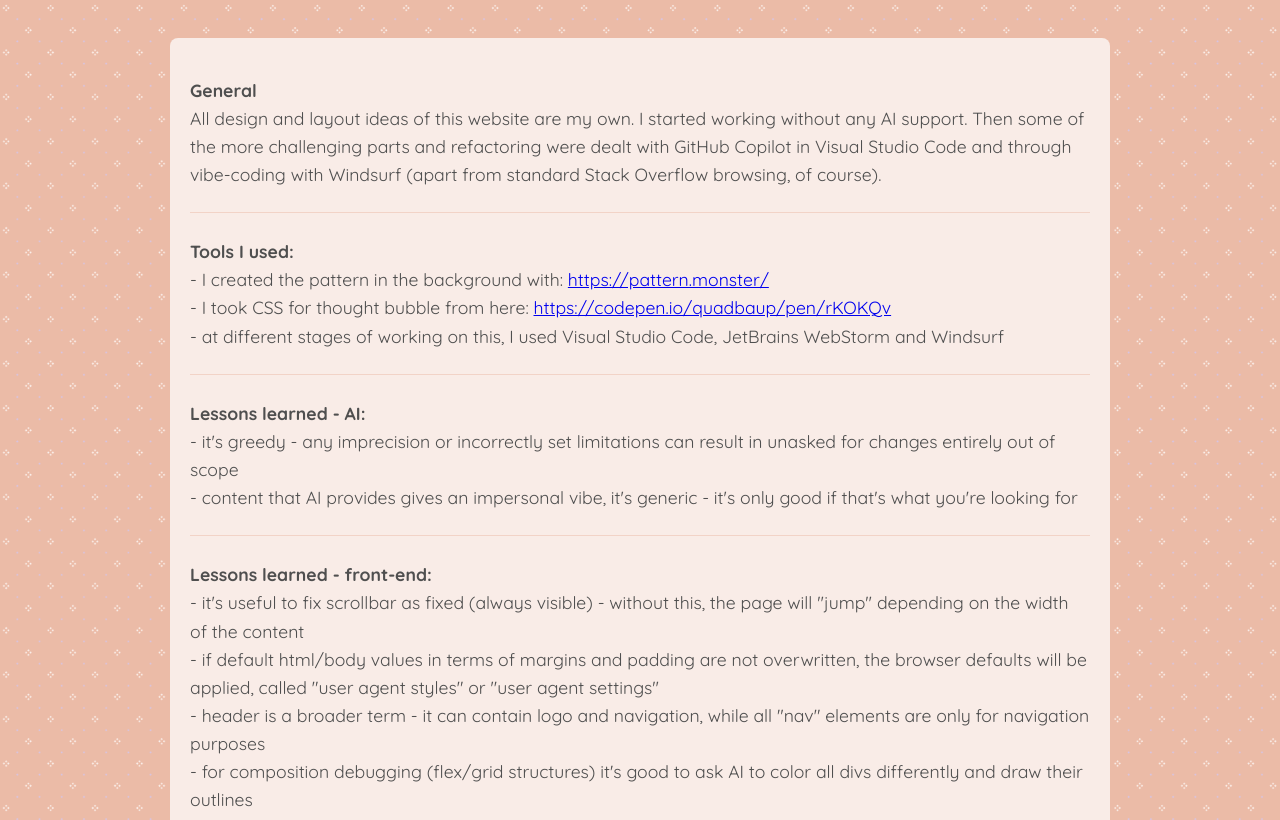
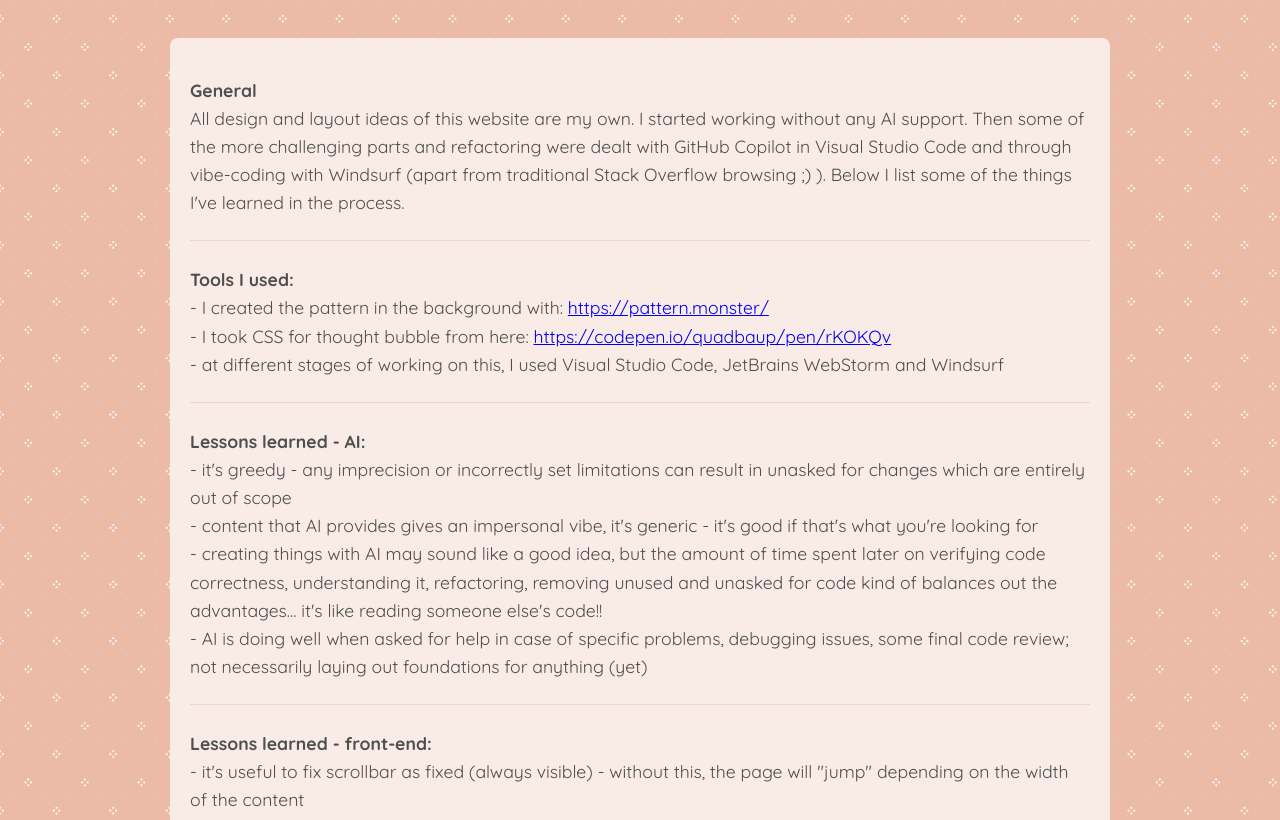
Before and after one commit to zk1989/homepage, a plain HTML site: page about.html in a window 1280 px wide. Shown: the part 135-955 px from the top of the page. Drawn offline with Linux system fonts and the light colour scheme.

Commit message:
Cleaning up

```diff
--- a/about.html
+++ b/about.html
@@ -6,6 +6,8 @@
   <meta name="viewport" content="width=device-width, initial-scale=1, shrink-to-fit=no" />
   <meta http-equiv="x-ua-compatible" content="ie=edge" />
   <title>My Homepage :-)</title>
+  <!-- Favicon -->
+  <link rel="icon" href="favicon.png" type="image/png">
   <!-- Font Awesome, includes LinkedIn and GitHub icons -->
   <link rel="stylesheet" href="https://cdnjs.cloudflare.com/ajax/libs/font-awesome/6.0.0/css/all.min.css" />
   <!-- Quicksand -->
@@ -52,7 +54,8 @@
       <p><b>General</b><br>
         All design and layout ideas of this website are my own. I started working without any AI support.
         Then some of the more challenging parts and refactoring were dealt with GitHub Copilot in Visual Studio Code and
-        through vibe-coding with Windsurf (apart from standard Stack Overflow browsing, of course).</p>
+        through vibe-coding with Windsurf (apart from traditional Stack Overflow browsing ;) ).
+        Below I list some of the things I've learned in the process.</p>
     </div>
 
 
@@ -65,8 +68,13 @@
 
     <div class="about-section">
       <p><b>Lessons learned - AI:</b><br>
-        - it's greedy - any imprecision or incorrectly set limitations can result in unasked for changes entirely out of scope<br>
-        - content that AI provides gives an impersonal vibe, it's generic - it's only good if that's what you're looking for</p>
+        - it's greedy - any imprecision or incorrectly set limitations can result in unasked for changes which are entirely out of scope<br>
+        - content that AI provides gives an impersonal vibe, it's generic - it's good if that's what you're looking for<br>
+        - creating things with AI may sound like a good idea, but the amount of time spent later on verifying code correctness,
+        understanding it, refactoring, removing unused and unasked for code kind of balances out the advantages... it's like reading
+        someone else's code!!<br>
+        - AI is doing well when asked for help in case of specific problems, debugging issues, some final code review;
+        not necessarily laying out foundations for anything (yet)</p>
     </div>
 
     <div class="about-section">
@@ -91,19 +99,16 @@
     const menuToggle = document.querySelector(".menu-toggle");
     const navContent = document.querySelector(".nav-content");
 
-    // Named function for toggling the menu
     const toggleMenu = function() {
       navContent.classList.toggle("show");
     };
 
-    // Named function for handling window resize
     const handleResize = function() {
       if (window.innerWidth >= 768) {
         navContent.classList.remove("show");
       }
     };
 
-    // Add event listeners using the named functions
     menuToggle.addEventListener("click", toggleMenu);
     window.addEventListener("resize", handleResize);
   });
--- a/style.css
+++ b/style.css
@@ -14,7 +14,7 @@ html {
 
 body {
   background: url('img/pattern.png') repeat fixed;
-  background-size: cover;
+  background-size: auto;
   font-family: 'Quicksand', sans-serif;
   color: rgb(79, 79, 79);
 }
@@ -431,6 +431,10 @@ footer {
     gap: 8px;
   }
 
+  .nav-items li {
+    text-align: center;
+  }
+
   .nav-items a {
     padding: 8px 12px;
     border-radius: 15px;
```
Also changed, not shown: index.html (+11 -21 lines), proust.html (+2 -3 lines), trivia.html (+12 -22 lines), favicon.png (added), 1 other file.
